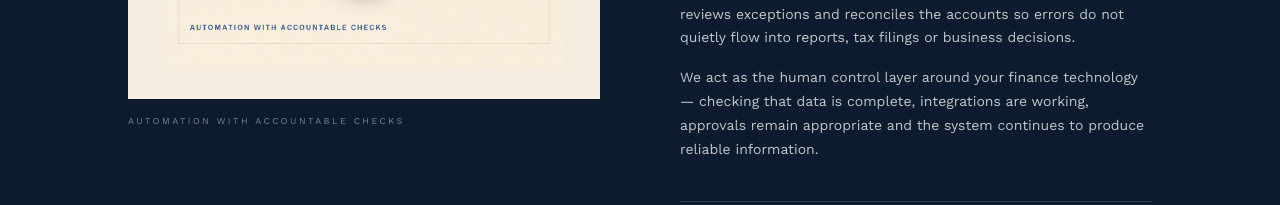
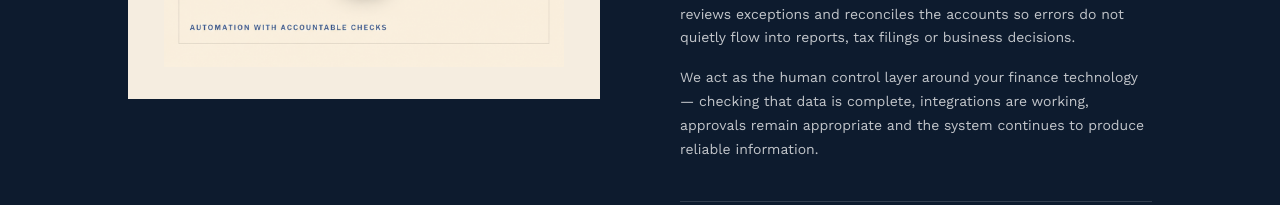
Before and after one commit to Vadim-SV/reckonwell, a Next.js app: page / in a window 1280 px wide. Shown: the part 2448-2653 px from the top of the page. Built offline with nearby package versions, Linux system fonts and the light colour scheme; no server answers.

Commit message:
Local Commit: 2026-09-16T22:55:45.184Z - Deleted the caption `<p>` element ("Automation with accountable checks") from `FinanceFunctionSection.tsx` lines 59–69.

```diff
--- a/src/app/components/FinanceFunctionSection.tsx
+++ b/src/app/components/FinanceFunctionSection.tsx
@@ -56,17 +56,7 @@ export default function FinanceFunctionSection() {
                 style={{ width: '100%', height: 'auto', maxWidth: '400px' }} />
 
             </div>
-            <p
-              className="font-ui mt-4"
-              style={{
-                fontSize: '9px',
-                letterSpacing: '2.5px',
-                textTransform: 'uppercase',
-                color: 'rgba(255,255,255,0.45)'
-              }}>
 
-              Automation with accountable checks
-            </p>
           </motion.div>
 
           {/* Right: text */}
```
